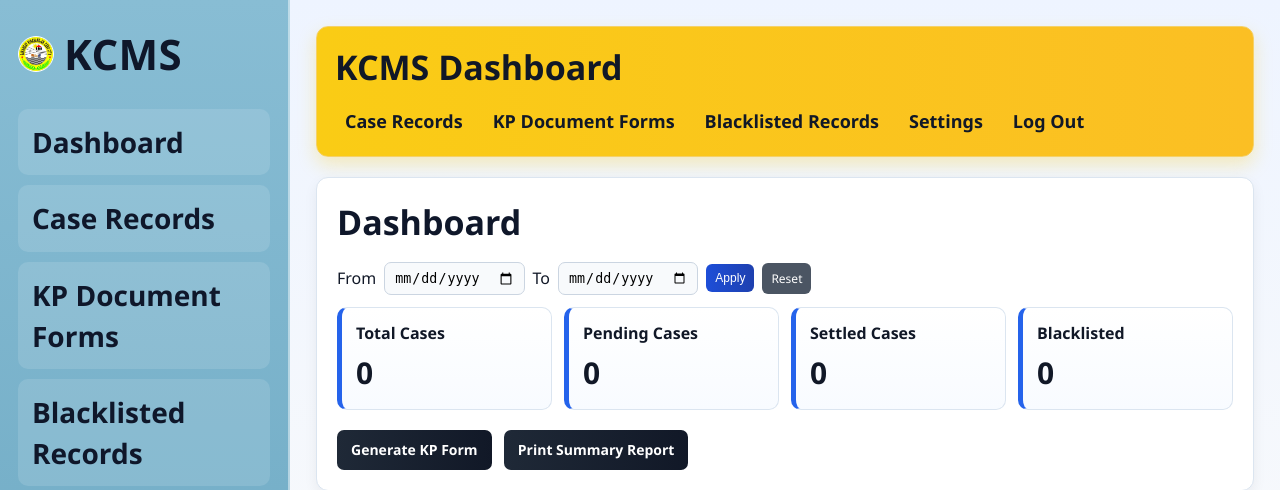
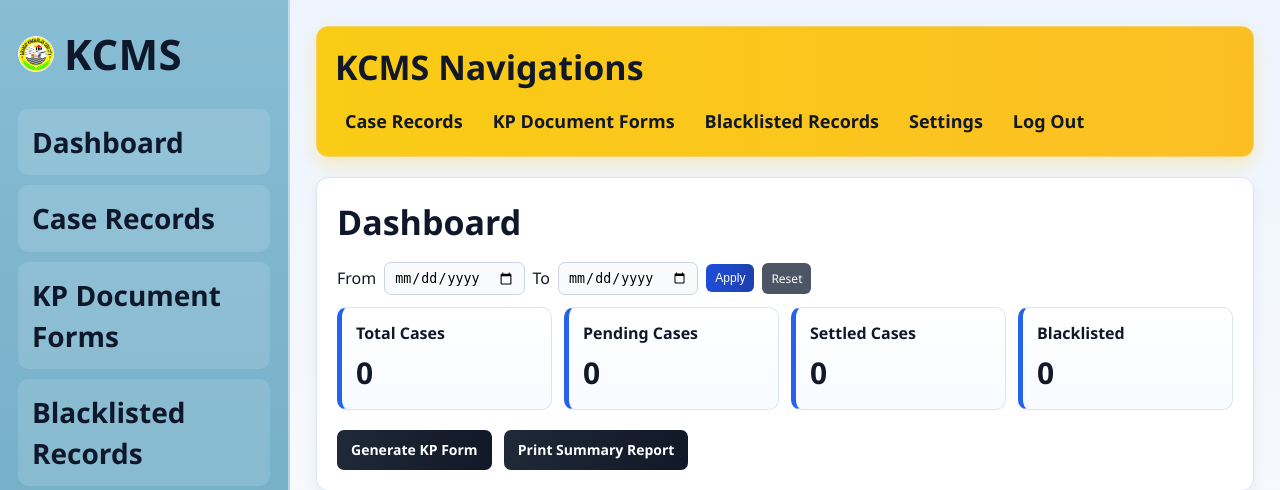
Before and after one commit to pakdut/kcms, a Django app: page /dashboard/ in a window 1280 px wide. Shown: the top 490 px of the page. Run offline with Django 5.2, Linux system fonts and the light colour scheme; the visitor is signed in with stand-in values (Sample User, id 1); data that the repository does not hold is empty.

Commit message:
Update dashboard.html

```diff
--- a/kcms_app/templates/kcms_app/dashboard.html
+++ b/kcms_app/templates/kcms_app/dashboard.html
@@ -20,7 +20,7 @@
 
   <main class="content">
     <header class="top-strip">
-      <div class="crumbs">KCMS Dashboard</div>
+      <div class="crumbs">KCMS Navigations</div>
       <nav class="top-actions">
         <a href="#case-records">Case Records</a>
         <a href="#kp-documents">KP Document Forms</a>
```
